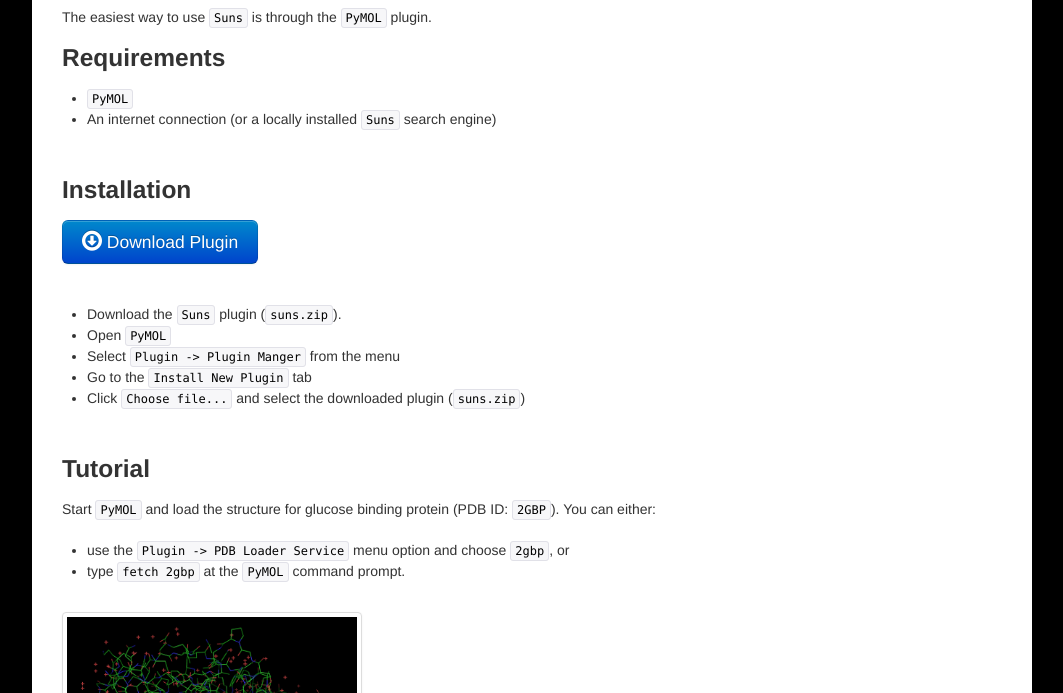
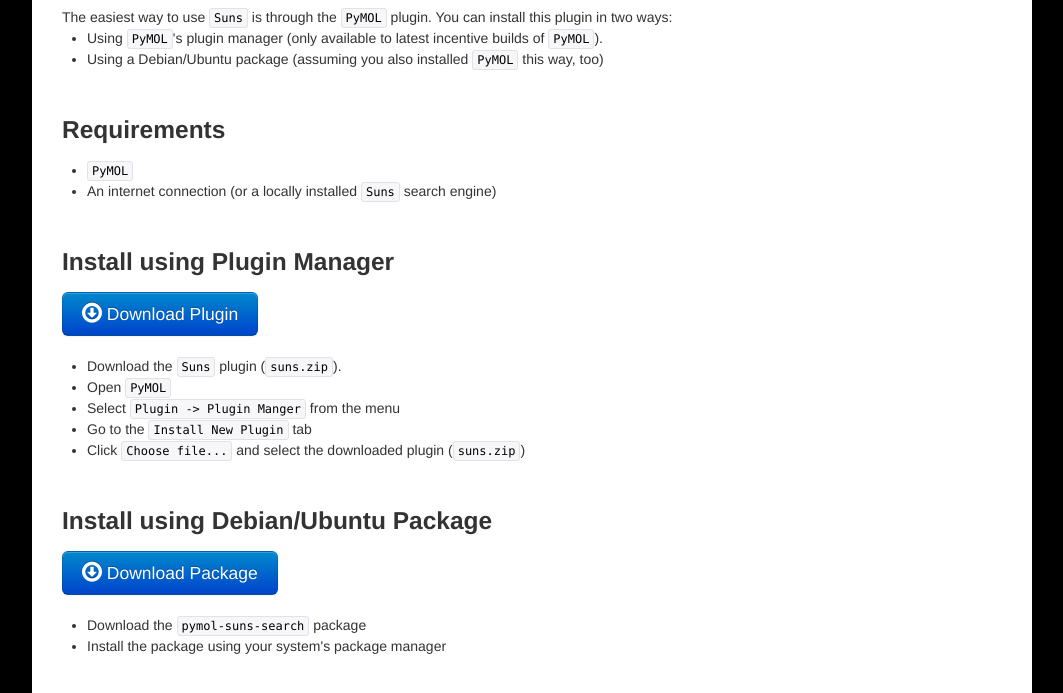
Before and after one commit to Gabriel439/suns-website, a plain HTML site: page index.html in a window 1280 px wide. Shown: the part 355-1048 px from the top of the page, without its empty margins (108-1171 px from the left). Drawn offline with nearby package versions, Linux system fonts and the light colour scheme.

Commit message:
Added Debian package to web site

```diff
--- a/index.html
+++ b/index.html
@@ -30,7 +30,13 @@ complete with a <code>PyMOL</code> interface:<br />
 <br />
 <h2>PyMOL Plugin</h2>
 The easiest way to use <code>Suns</code> is through the <code>PyMOL</code>
-plugin.
+plugin.  You can install this plugin in two ways:
+<ul>
+<li> Using <code>PyMOL</code>'s plugin manager (only available to latest
+     incentive builds of <code>PyMOL</code>).
+<li> Using a Debian/Ubuntu package (assuming you also installed <code>PyMOL</code> this way, too)
+</ul>
+<br />
 <h3>Requirements</h3>
 <ul>
 <li> <code>PyMOL</code>
@@ -38,11 +44,11 @@ plugin.
      engine)
 </ul>
 <br />
-<h3>Installation</h3>
+<h3>Install using Plugin Manager</h3>
 <a class="btn btn-large btn-primary"
    href="/file/suns.zip">
 <i class="icon-download icon-large"></i> Download Plugin
-</a><br />
+</a>
 <br />
 <br />
 <ul>
@@ -52,6 +58,18 @@ plugin.
 <li> Go to the <code>Install New Plugin</code> tab
 <li> Click <code>Choose file...</code> and select the downloaded plugin
 (<code>suns.zip</code>)
+</ul>
+<br />
+<h3>Install using Debian/Ubuntu Package</h3>
+<a class="btn btn-large btn-primary"
+   href="/file/pymol-suns-search_1.0.0-1_all.deb">
+<i class="icon-download icon-large"></i> Download Package
+</a>
+<br />
+<br />
+<ul>
+<li> Download the <code>pymol-suns-search</code> package
+<li> Install the package using your system's package manager
 </ul>
 <br />
 <h3>Tutorial</h3>
```
Also changed, not shown: 2 other files.
